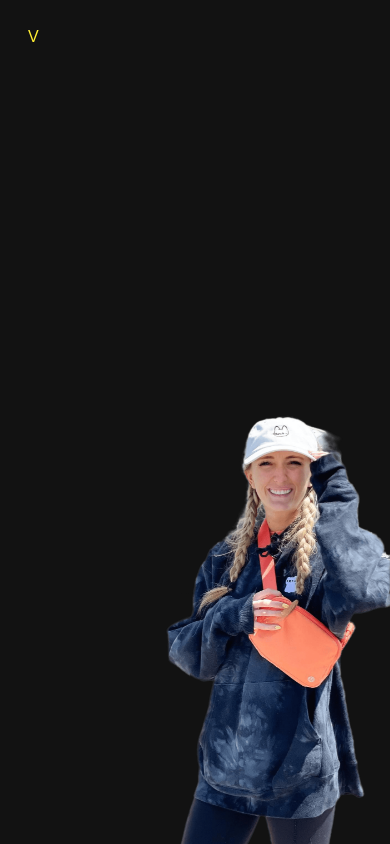
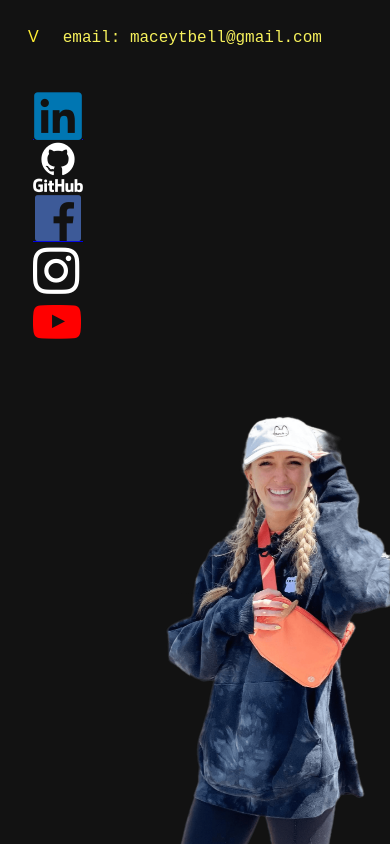
Before and after one commit to Maceybell/Maceybell.github.io, a plain HTML site: page contact.html in a window 390 px wide. Drawn offline with nearby package versions, Linux system fonts and the light colour scheme.

Commit message:
more mobile friendly

```diff
--- a/contact.html
+++ b/contact.html
@@ -6,6 +6,11 @@
     <meta name="viewport" content="width=device-width, initial-scale=1.0">
     <title>Document</title>
     <link rel="stylesheet" href="styles.css">
+    <link rel="stylesheet" href="https://cdn.jsdelivr.net/gh/devicons/devicon@v2.15.1/devicon.min.css">
+    <link rel="stylesheet" href="https://cdnjs.cloudflare.com/ajax/libs/font-awesome/4.7.0/css/font-awesome.min.css">
+
+
+
 
 </head>
 <body>
@@ -19,6 +24,25 @@
         </div>
       </div>
 
+      <text>email: maceytbell@gmail.com</text>
+
+      <section class = "contact">
+
+
+
+        <a href="https://www.linkedin.com/in/macey-bell-12406512b/"><j class="devicon-linkedin-plain colored" ></j></a>
+
+        <a href="https://github.com/Maceybell">
+        <j class="devicon-github-original-wordmark github"></j></a>
+
+        <a href="https://www.facebook.com/macey.taylor.bell/">
+        <j class="devicon-facebook-plain colored"></j></a>
+        <a href="https://www.instagram.com/macetb/?hl=en">
+        <j class="fa fa-instagram" style="font-size:54px"></j></a>
+        <a href="https://www.youtube.com/channel/UC04qb_8JoHx4Zu89uZ87Oqw"><i class="fa fa-youtube-play" style="font-size:48px;color:red"></i></a>
+
+        </section>
+
       <div class = 'me'>
         <img class = "speech-bubble" src="/assets/contact-bubble.png" alt=""></img>
         <img class = 'macey' src="/assets/macey.png" alt=""></img>
--- a/styles.css
+++ b/styles.css
@@ -142,6 +142,7 @@ font-family:'Trebuchet MS', 'Lucida Sans Unicode', 'Lucida Grande', 'Lucida Sans
   .dropdown-about {
     position: relative;
     display: inline-block;
+    z-index: 2;
 
   }
 
@@ -149,7 +150,7 @@ font-family:'Trebuchet MS', 'Lucida Sans Unicode', 'Lucida Grande', 'Lucida Sans
   .dropdown-content-about {
     display: none;
     position: absolute;
-    background-color: #121212cf;
+    background-color: #121212d9;
     min-width: 160px;
     z-index: 1;
     border: yellow;
@@ -345,3 +346,31 @@ font-family:'Trebuchet MS', 'Lucida Sans Unicode', 'Lucida Grande', 'Lucida Sans
     border-color: #fdfbb2;
     color:#fdfbb2
   }
+
+  .fa{
+    font-size: 36px;
+  }
+
+  .contact{
+    display:flex;
+    flex-direction: column;
+    flex-wrap: wrap;
+    padding:25px;
+    position: relative;
+    z-index: 1;
+
+  }
+
+  j{
+    color:#ffffff;
+    font-size: 50px;
+  }
+
+  text{
+    color:#f6f15c;
+    font-family: 'Courier New', Courier, monospace;
+  }
+
+  .github{
+    color: white;
+  }
```
